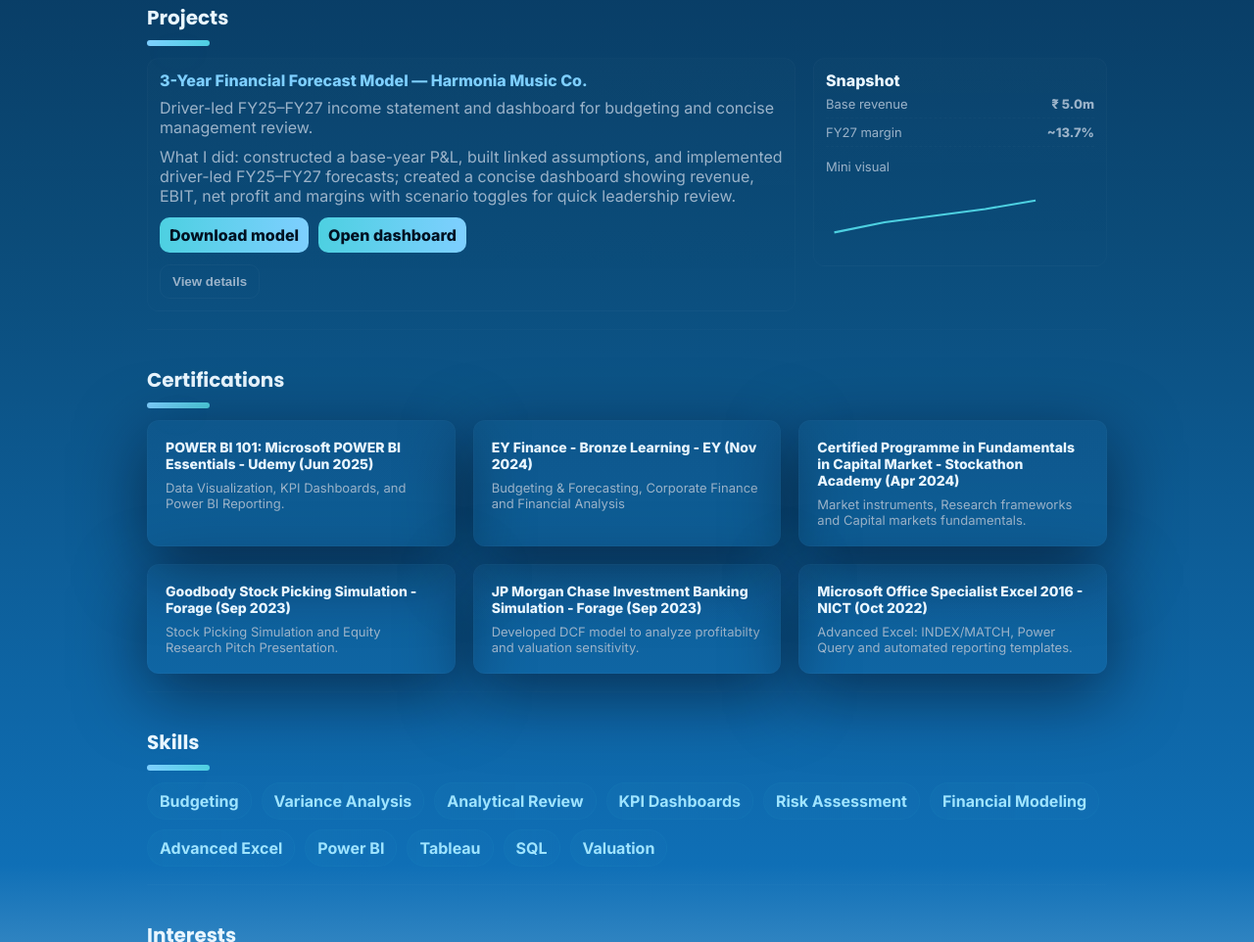
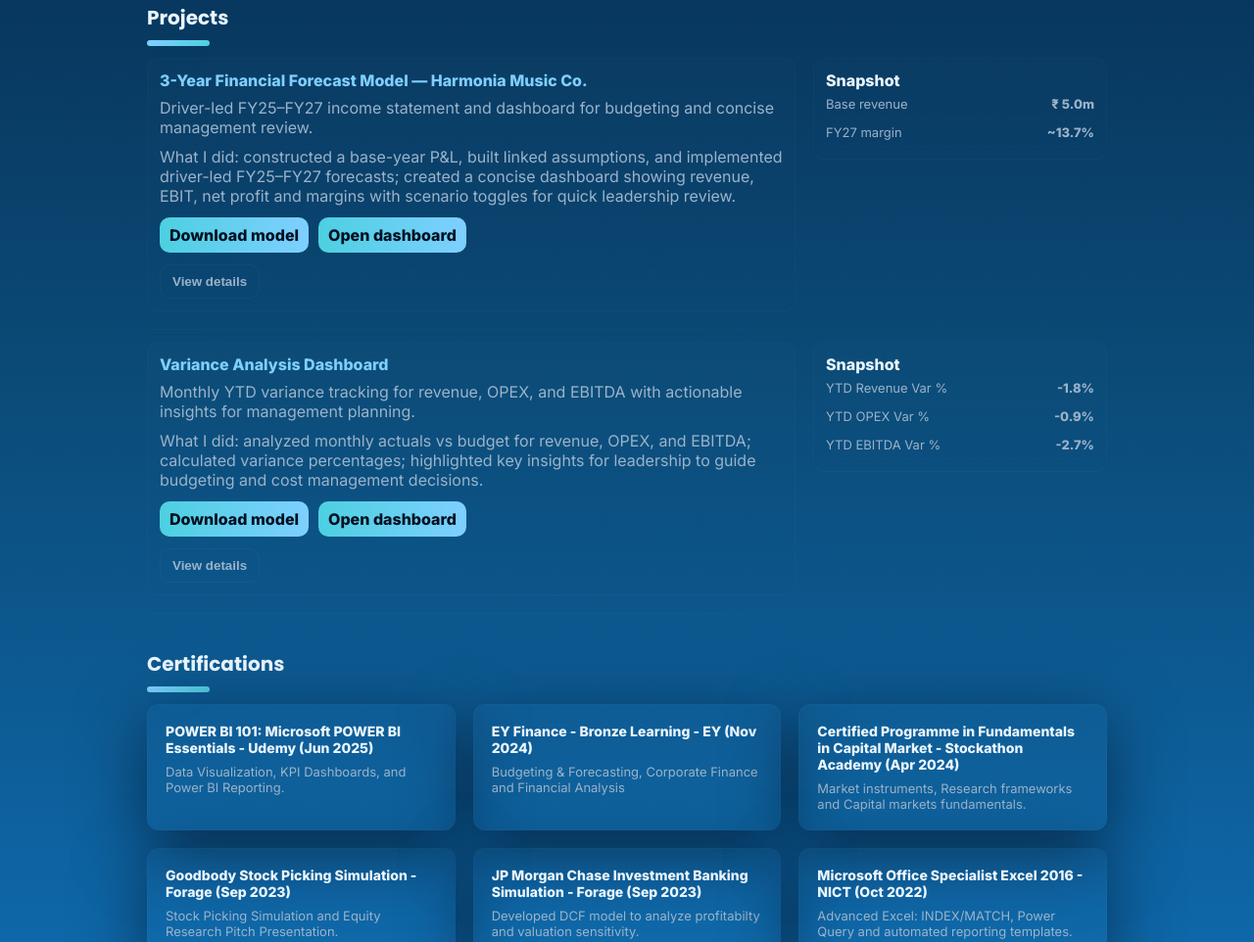
Before and after one commit to jennikathomas/jennikathomas.github.io, a plain HTML site: page index.html in a window 1280 px wide. Shown: the part 1193-2155 px from the top of the page at 98% size. Drawn offline with Linux system fonts and the light colour scheme; no server answers.

Commit message:
Add files via upload

```diff
--- a/index.html
+++ b/index.html
@@ -219,16 +219,20 @@
 
 
         <!-- PROJECTS -->
+
 <section id="projects" class="reveal">
   <div class="section-head">Projects</div>
   <div class="section-sub" aria-hidden="true"></div>
 
+  <!-- Project 1 -->
   <div class="project-row" style="margin-top:12px">
     <div class="project-main">
       <div class="project-title">3-Year Financial Forecast Model — Harmonia Music Co.</div>
       <div class="project-sub">Driver-led FY25–FY27 income statement and dashboard for budgeting and concise management review.</div>
 
-              <div style="margin-top:10px;color:var(--muted)">What I did: constructed a base-year P&L, built linked assumptions, and implemented driver-led FY25–FY27 forecasts; created a concise dashboard showing revenue, EBIT, net profit and margins with scenario toggles for quick leadership review.</div>
+      <div style="margin-top:10px;color:var(--muted)">
+        What I did: constructed a base-year P&L, built linked assumptions, and implemented driver-led FY25–FY27 forecasts; created a concise dashboard showing revenue, EBIT, net profit and margins with scenario toggles for quick leadership review.
+      </div>
 
       <div class="project-files">
         <a class="file-btn" href="FP&A_Forecast_Model.xlsx" download>Download model</a>
@@ -238,18 +242,13 @@
       <button class="view-btn" data-target="more1">View details</button>
 
       <div class="more" id="more1">
-                <div style="margin-top:12px;color:var(--muted)">A compact, scenario-ready model with clear assumptions and a dashboard designed for concise management discussions. Toggle assumptions and view P&L/margin impacts immediately.</div>
+        <div style="margin-top:12px;color:var(--muted)">
+          A compact, scenario-ready model with clear assumptions and a dashboard designed for concise management discussions. Toggle assumptions and view P&L/margin impacts immediately.
+        </div>
         <ul style="margin-top:8px;color:var(--muted);line-height:1.6">
           <li>Driver-led forecast (Revenue growth, COGS%, OPEX%, Interest).</li>
           <li>Dashboard summarises Revenue, EBIT and Net Margin for quick decisions.</li>
         </ul>
-
-                <div class="mini-chart" style="margin-top:12px">
-                  <svg viewBox="0 0 320 80" preserveAspectRatio="none" width="100%" height="100%">
-                    <defs><linearGradient id="g1"><stop offset="0" stop-color="#7ecfff"/><stop offset="1" stop-color="#4dd0e1"/></linearGradient></defs>
-                    <polyline fill="none" stroke="url(#g1)" stroke-width="3" points="10,60 70,45 130,34 190,28 250,22 310,18"></polyline>
-                  </svg>
-                </div>
       </div>
     </div>
 
@@ -257,15 +256,51 @@
       <div style="font-weight:800">Snapshot</div>
       <div class="stat"><div style="color:var(--muted)">Base revenue</div><div style="font-weight:800">₹ 5.0m</div></div>
       <div class="stat"><div style="color:var(--muted)">FY27 margin</div><div style="font-weight:800">~13.7%</div></div>
-              <div style="margin-top:12px;color:var(--muted);font-size:13px">Mini visual</div>
-              <div class="mini-chart" style="margin-top:8px">
-                <svg viewBox="0 0 320 80" preserveAspectRatio="none"><polyline fill="none" stroke="#4dd0e1" stroke-width="2.4" points="10,60 70,48 130,40 190,32 250,22" /></svg>
+    </aside>
   </div>
+
+  <div class="thin-sep"></div>
+
+  <!-- Project 2 -->
+  <div class="project-row" style="margin-top:12px">
+    <div class="project-main">
+      <div class="project-title">Variance Analysis Dashboard</div>
+      <div class="project-sub">Monthly YTD variance tracking for revenue, OPEX, and EBITDA with actionable insights for management planning.</div>
+
+      <div style="margin-top:10px;color:var(--muted)">
+        What I did: analyzed monthly actuals vs budget for revenue, OPEX, and EBITDA; calculated variance percentages; highlighted key insights for leadership to guide budgeting and cost management decisions.
+      </div>
+
+      <div class="project-files">
+        <a class="file-btn" href="FP&A_Budget_vs_Actual_Model.xlsx" download>Download model</a>
+        <a class="file-btn" href="FP&A_Budget_vs_Actual_Dashboard.pdf" target="_blank">Open dashboard</a>
+      </div>
+
+      <button class="view-btn" data-target="more2">View details</button>
+
+      <div class="more" id="more2">
+        <div style="margin-top:12px;color:var(--muted)">
+          Dashboard provides concise YTD variance percentages and commentary for revenue, OPEX, and EBITDA. Highlights key drivers and monthly trends to guide management decisions.
+        </div>
+        <ul style="margin-top:8px;color:var(--muted);line-height:1.6">
+          <li>Revenue ended 1.8% below budget, with recovery in Q4 (+2.9%).</li>
+          <li>OPEX stayed within 0.9% of budget, reflecting strong cost control.</li>
+          <li>EBITDA closed 2.7% below plan, with margins improving steadily from July onwards.</li>
+        </ul>
+      </div>
+    </div>
+
+    <aside class="project-side">
+      <div style="font-weight:800">Snapshot</div>
+      <div class="stat"><div style="color:var(--muted)">YTD Revenue Var %</div><div style="font-weight:800">-1.8%</div></div>
+      <div class="stat"><div style="color:var(--muted)">YTD OPEX Var %</div><div style="font-weight:800">-0.9%</div></div>
+      <div class="stat"><div style="color:var(--muted)">YTD EBITDA Var %</div><div style="font-weight:800">-2.7%</div></div>
     </aside>
   </div>
 
   <div class="thin-sep"></div>
 </section>
+
 
         <!-- CERTIFICATIONS -->
         <section id="certs" class="reveal">
```
Lines whose indentation alone changed are shown as unchanged.
